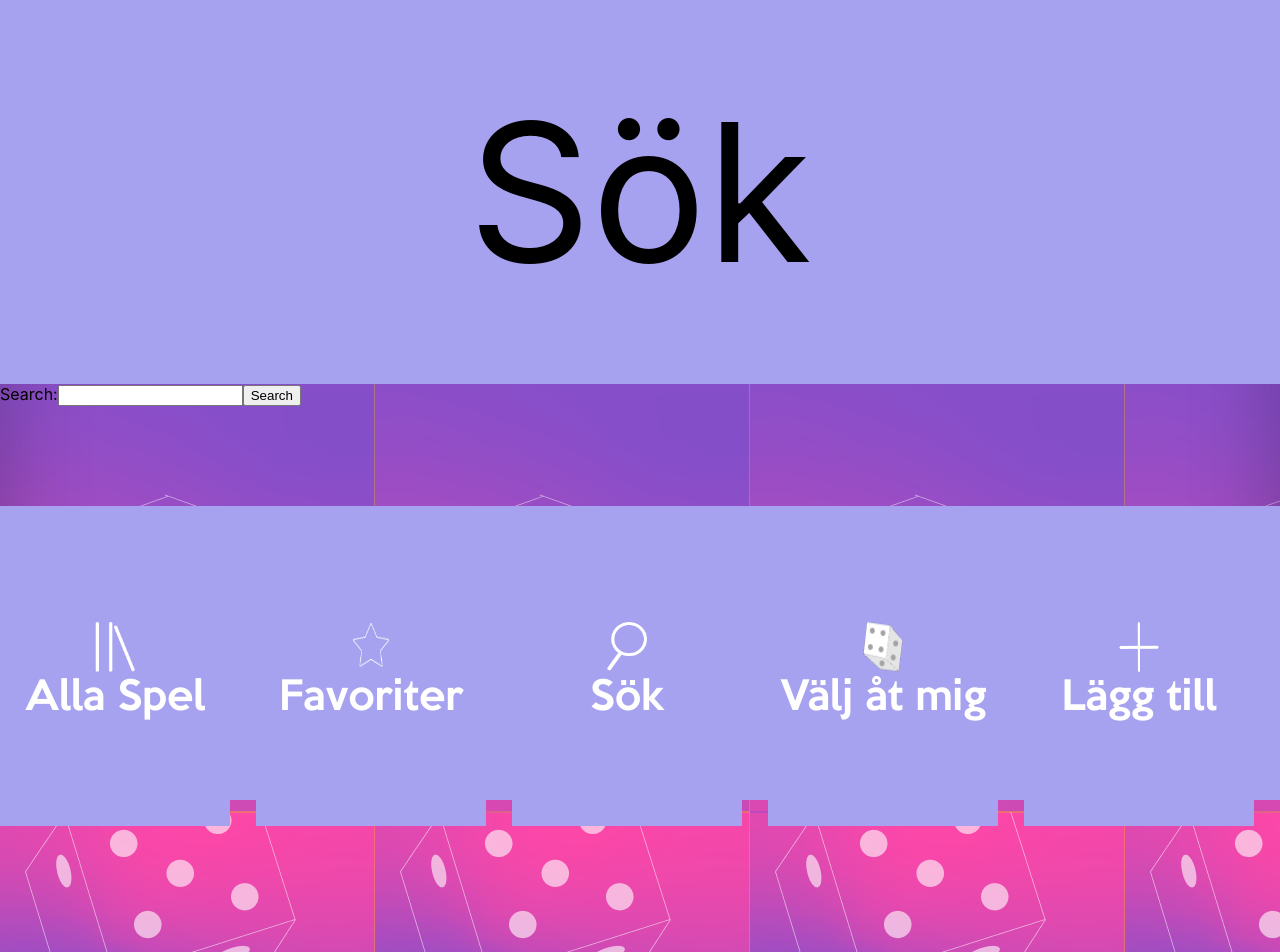
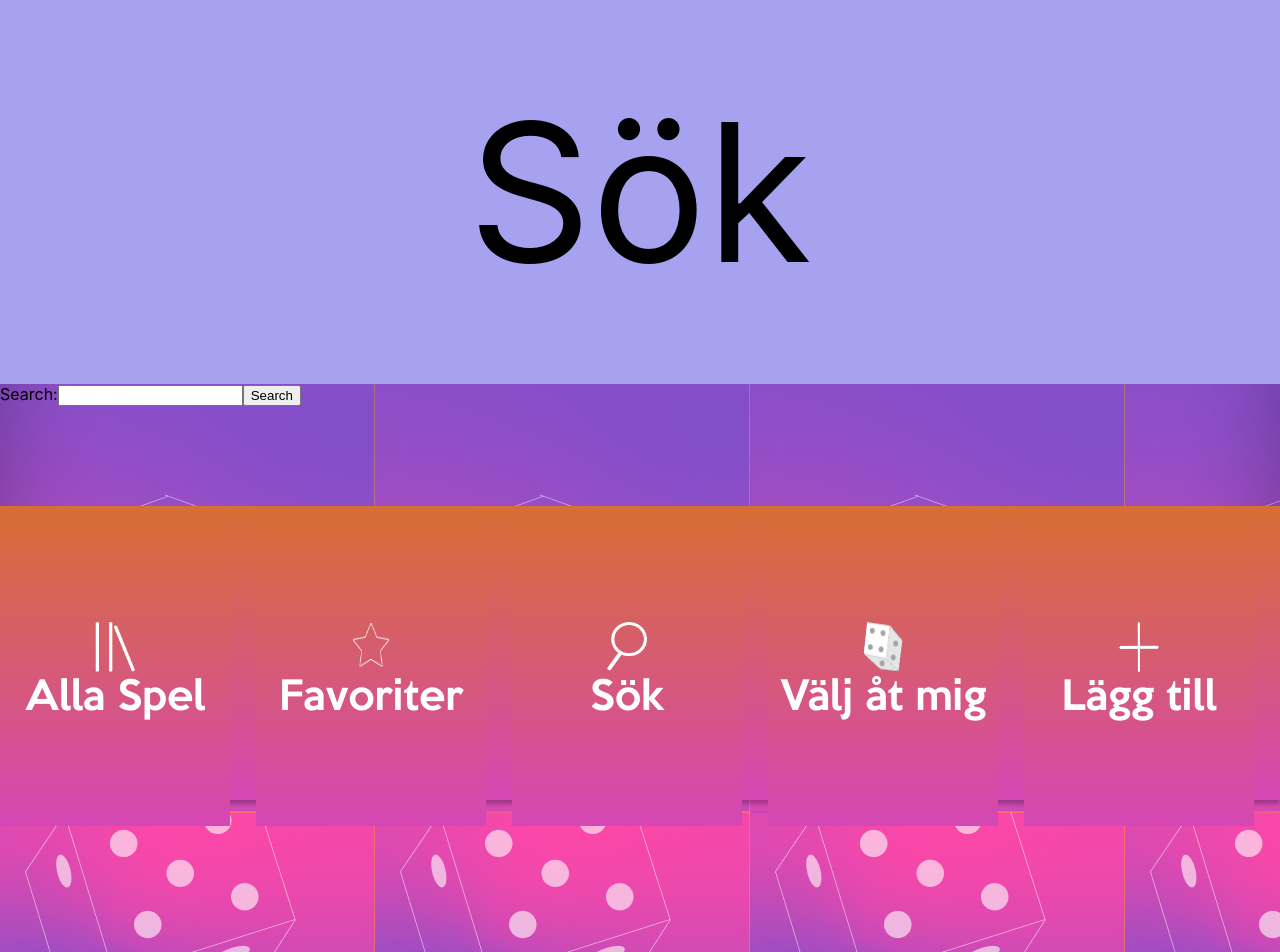
Before and after one commit to VibeValley/PartyPP, a React (Create React App) app: page /Sok in a window 1280 px wide. Shown: the top 952 px of the page. Built offline with nearby package versions, Linux system fonts and the light colour scheme.

Commit message:
Foot colors

```diff
--- a/src/App.css
+++ b/src/App.css
@@ -138,7 +138,8 @@ a {
 /*Lowerbar*/
 .Foot {
   position: fixed;
-  background-color: #a6a2ef;
+  background: linear-gradient(180deg, #D76E33 0%, #D547B5 100%);
+  box-shadow: 0px 4px 4px rgba(0, 0, 0, 0.25);
   width: 100%;
   height: 23vw;
   margin-top: 12vw;
@@ -153,7 +154,7 @@ a {
   margin-right: 2%;
   top: 0%;
   margin-bottom: 20%;
-  background: #a6a2ef;
+  background: linear-gradient(180deg, #D76E33 0%, #D547B5 100%);
   padding: 0;
   border: none;
 }
```
